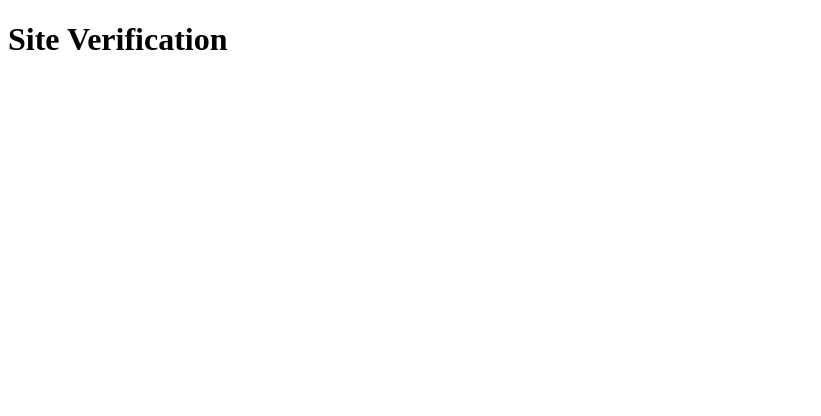
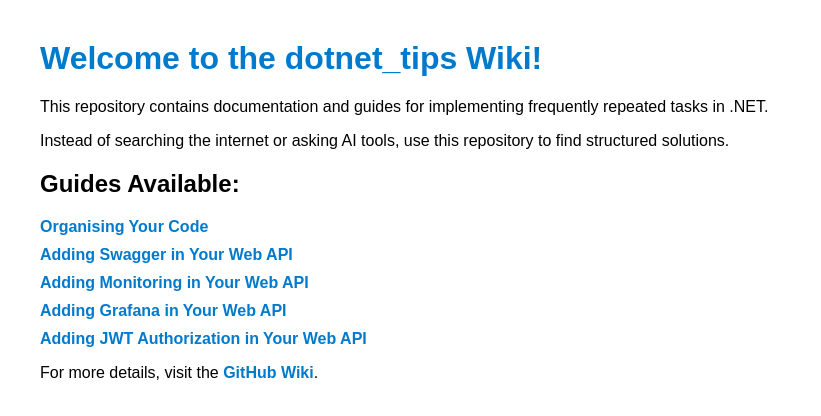
Before and after one commit to marcoslaranz/dotnet_tips, a plain HTML site: page index.html in a window 1280 px wide. Shown: the whole page, without its empty margins (0-821 px from the left). Drawn offline with Linux system fonts and the light colour scheme.

Commit message:
Update index.html

```diff
--- a/index.html
+++ b/index.html
@@ -1,9 +1,33 @@
 <!DOCTYPE html>
-<html>
+<html lang="en">
 <head>
-    <title>Verification Page</title>
+    <meta charset="UTF-8">
+    <meta name="viewport" content="width=device-width, initial-scale=1.0">
+    <meta name="description" content="dotnet_tips - A collection of guides for implementing common .NET tasks.">
+    <title>dotnet_tips - Home</title>
+    <style>
+        body { font-family: Arial, sans-serif; margin: 40px; }
+        h1 { color: #007acc; }
+        ul { list-style-type: none; padding: 0; }
+        li { margin: 10px 0; }
+        a { text-decoration: none; color: #007acc; font-weight: bold; }
+        a:hover { text-decoration: underline; }
+    </style>
 </head>
 <body>
-    <h1>Site Verification</h1>
+    <h1>Welcome to the dotnet_tips Wiki!</h1>
+    <p>This repository contains documentation and guides for implementing frequently repeated tasks in .NET.</p>
+    <p>Instead of searching the internet or asking AI tools, use this repository to find structured solutions.</p>
+
+    <h2>Guides Available:</h2>
+    <ul>
+        <li><a href="organise_your_code.html">Organising Your Code</a></li>
+        <li><a href="adding_swagger.html">Adding Swagger in Your Web API</a></li>
+        <li><a href="adding_monitoring.html">Adding Monitoring in Your Web API</a></li>
+        <li><a href="load_grafana.html">Adding Grafana in Your Web API</a></li>
+        <li><a href="adding_authorization.html">Adding JWT Authorization in Your Web API</a></li>
+    </ul>
+
+    <p>For more details, visit the <a href="https://github.com/marcoslaranz/dotnet_tips/wiki">GitHub Wiki</a>.</p>
 </body>
 </html>
```
